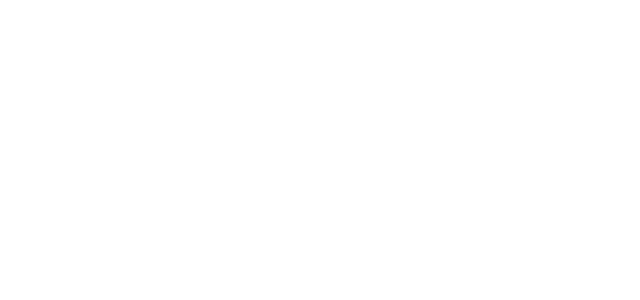
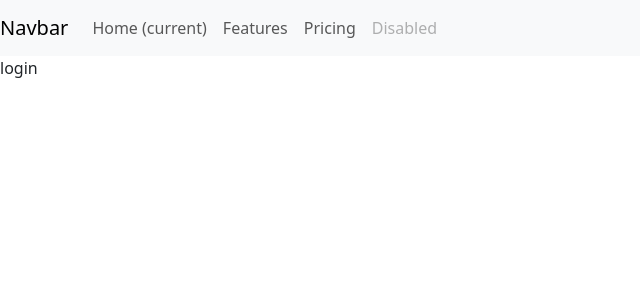
Before and after one commit to Suresh-Gobi/Note-Manager, a React (Create React App) app in the folder Frontend/: page / in a window 1280 px wide. Shown: the top 300 px of the page, without its empty margins (0-640 px from the left). Built offline with nearby package versions, Linux system fonts and the light colour scheme.

Commit message:
Header and Redux

```diff
--- a/Frontend/package.json
+++ b/Frontend/package.json
@@ -13,7 +13,10 @@
     "react": "^18.2.0",
     "react-bootstrap": "^2.8.0",
     "react-dom": "^18.2.0",
+    "react-redux": "^8.1.2",
+    "react-router-dom": "^6.15.0",
     "react-scripts": "5.0.1",
+    "redux": "^4.2.1",
     "web-vitals": "^2.1.4"
   },
   "scripts": {
--- a/Frontend/src/App.js
+++ b/Frontend/src/App.js
@@ -1,11 +1,17 @@
 import logo from './logo.svg';
 import './App.css';
+import Header from "./components/header/header";
+import Login from "./pages/login";
+import { BrowserRouter as Router, Routes, Route } from "react-router-dom";
 
 function App() {
   return (
-    <div className="App">
-
-    </div>
+      <Router>
+        <Header />
+        <Routes>
+        <Route path="/" element={<Login/>} />
+        </Routes>
+      </Router>
   );
 }
 
--- a/Frontend/src/components/header/header.js
+++ b/Frontend/src/components/header/header.js
@@ -2,6 +2,27 @@
 
 export default function header() {
   return (
-    <div>header</div>
+    <nav class="navbar navbar-expand-lg navbar-light bg-light">
+  <a class="navbar-brand" href="#">Navbar</a>
+  <button class="navbar-toggler" type="button" data-toggle="collapse" data-target="#navbarNav" aria-controls="navbarNav" aria-expanded="false" aria-label="Toggle navigation">
+    <span class="navbar-toggler-icon"></span>
+  </button>
+  <div class="collapse navbar-collapse" id="navbarNav">
+    <ul class="navbar-nav">
+      <li class="nav-item active">
+        <a class="nav-link" href="#">Home <span class="sr-only">(current)</span></a>
+      </li>
+      <li class="nav-item">
+        <a class="nav-link" href="#">Features</a>
+      </li>
+      <li class="nav-item">
+        <a class="nav-link" href="#">Pricing</a>
+      </li>
+      <li class="nav-item">
+        <a class="nav-link disabled" href="#">Disabled</a>
+      </li>
+    </ul>
+  </div>
+</nav>
   )
 }
```
Also changed, not shown: 1 other file (tests, documents, lock files or other folders).
